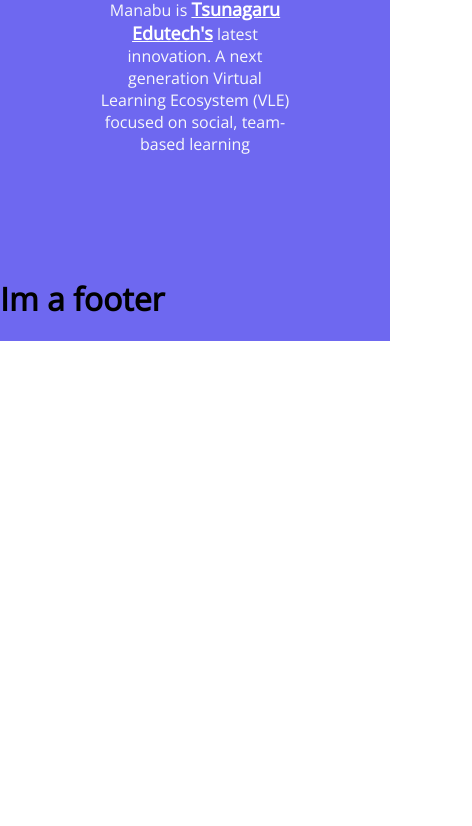
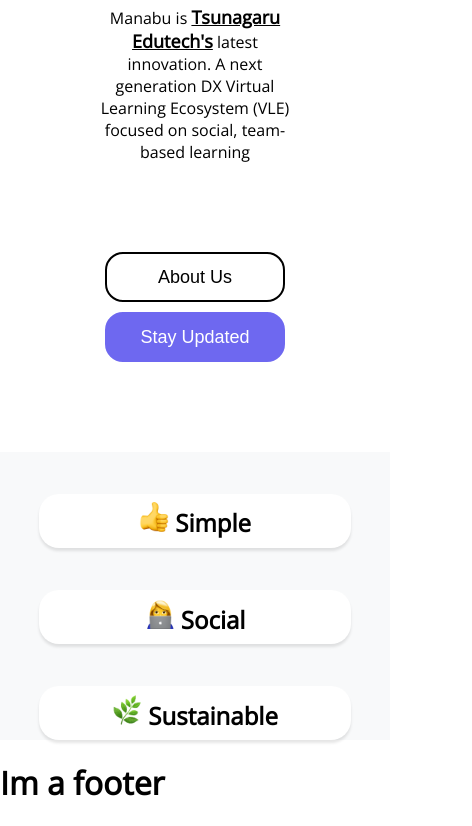
Before and after one commit to Dylaan94/Manabu, a Gatsby site: page / in a window 390 px wide. Shown: the part 497-1323 px from the top of the page, 472 px wide, since content can reach past the window. Before the commit the page ends 844 px from the top, so only its background shows below. Built offline with nearby package versions, Linux system fonts and the light colour scheme; Gatsby itself is replaced by a stand-in of ours.

Commit message:
changed styling, added logo, made cards responsive

```diff
--- /dev/null
+++ b/src/components/CustomButton.js
@@ -0,0 +1,45 @@
+import React from "react";
+import styled from "styled-components";
+import { Link } from "gatsby";
+
+export default function CustomButton({
+  onClick,
+  border,
+  color,
+  text,
+  bgColor,
+  textColor,
+  link,
+}) {
+  return (
+    <Button
+      style={{
+        border: `solid 2px ${border ? border : "black"}`,
+        backgroundColor: `${bgColor ? bgColor : "white"}`,
+        color: `${textColor ? textColor : "black"}`,
+      }}
+    >
+      <StyledLink
+        style={{ color: `${textColor ? textColor : "black"}`, fontWeight: 500 }}
+        to={link ? link : "/"}
+      >
+        {text}
+      </StyledLink>
+    </Button>
+  );
+}
+
+const Button = styled.button`
+  width: 180px;
+  min-width: 100px;
+  height: 50px;
+  border-radius: 18px;
+  margin: 5px;
+`;
+
+const StyledLink = styled(Link)`
+  text-decoration: none;
+  :visited {
+    color: black;
+  }
+`;
--- a/src/components/Layout.js
+++ b/src/components/Layout.js
@@ -12,10 +12,10 @@
   );
 }
 
-const Container = styled.body`
+const Container = styled.div`
   display: flex;
   flex-direction: column;
   width: 100vw;
   height: 100%auto;
-  background-color: #6e68f0;
+  /* background-color: #6e68f0; */
 `;
--- a/src/components/Navbar.js
+++ b/src/components/Navbar.js
@@ -2,7 +2,9 @@
 import React from "react";
 import styled from "styled-components";
 
+// image imports
 import logo from "../images/manabuLogo.png";
+
 
 const Navbar = () => {
   return (
@@ -19,6 +21,8 @@
 };
 
 const Nav = styled.nav`
+  position: sticky;
+  top: 0;
   display: flex;
   flex-direction: row;
   align-items: center;
--- a/src/pages/index.js
+++ b/src/pages/index.js
@@ -3,32 +3,65 @@
 import styled from "styled-components";
 import Typewriter from "typewriter-effect";
 
-import rocket from "../images/rocket.png";
-import { render } from "react-dom";
+// image imports
+import thumbsup from "../images/thumbsup.png";
+import woman from "../images/womanTechnologist.png";
+import herb from "../images/herb.png";
+import tsunagaruLogo from "../images/tsunagaruLogoNoBG.svg";
+import CustomButton from "../components/CustomButton";
 
 const IndexPage = () => {
   return (
     <Layout>
       <MainContainer>
         <Container>
-          <SubTitle>Goodbye, old Learning Management Systems</SubTitle>
+          <LogoDiv>
+            <Logo src={tsunagaruLogo} />
+            <SubTitle>Tsunagaru Edutech</SubTitle>
+          </LogoDiv>
           <Title>
-            <Image src={rocket} />
             <Typewriter
               onInit={(typewriter) => {
                 typewriter.typeString("Hello, Manabu").start();
               }}
             />
           </Title>
-          <Paragraph>
+          <p>
             Manabu is{" "}
-            <TsunagaruLink href="https://tsunagaru-edutech.com">
-              Tsunagaru Edutech's
-            </TsunagaruLink>{" "}
-            latest innovation. A next generation Virtual Learning Ecosystem
+            <a href="https://tsunagaru-edutech.com">Tsunagaru Edutech's</a>{" "}
+            latest innovation. A next generation DX Virtual Learning Ecosystem
             (VLE) focused on social, team-based learning
-          </Paragraph>
+          </p>
+          <ButtonDiv>
+            <CustomButton text="About Us" border="black" link="/about" />
+            <CustomButton
+              text="Stay Updated"
+              border="#6e68f0"
+              bgColor="#6e68f0"
+              textColor="white"
+            />
+          </ButtonDiv>
         </Container>
+
+        <GreyWrapper>
+          <SellingPointContainer>
+            <SectionContainer>
+              <SectionTitle>
+                <Image src={thumbsup} /> Simple
+              </SectionTitle>
+            </SectionContainer>
+            <SectionContainer>
+              <SectionTitle>
+                <Image src={woman} /> Social
+              </SectionTitle>
+            </SectionContainer>
+            <SectionContainer>
+              <SectionTitle>
+                <Image src={herb} /> Sustainable
+              </SectionTitle>
+            </SectionContainer>
+          </SellingPointContainer>
+        </GreyWrapper>
       </MainContainer>
     </Layout>
   );
@@ -39,26 +72,43 @@
   width: 100%;
   align-items: center;
   justify-content: center;
-`;
-
-const Container = styled.div`
-  margin-top: 10vh;
-  margin-bottom: 10vh;
-  width: 50%;
-  max-width: 80%;
-  text-align: center;
-  color: #f8f9fa;
+  flex-direction: column;
 `;
 
 const Title = styled.h2`
-  font-size: 36px;
+  font-size: 5.3rem;
   font-weight: 900;
+  margin-top: 0;
+  margin-bottom: 0;
 `;
 
 const SubTitle = styled.h3`
   font-size: 20px;
   font-weight: 500;
+  color: #6c757d;
   animation: fadeIn 1s;
+  @keyframes fadeIn {
+    0% {
+      opacity: 0;
+    }
+    100% {
+      opacity: 1;
+    }
+  }
+`;
+
+const LogoDiv = styled.div`
+  display: flex;
+  flex-direction: row;
+  align-items: center;
+  justify-content: center;
+`;
+
+const Logo = styled.img`
+  height: 30px;
+  text-shadow: 0 0 10px black;
+  animation: fadeIn 1s;
+  margin-right: 10px;
 
   @keyframes fadeIn {
     0% {
@@ -70,12 +120,16 @@
   }
 `;
 
-const Image = styled.img`
-  height: 30px;
-`;
+const Container = styled.div`
+  margin-top: 10vh;
+  width: 50%;
+  max-width: 80%;
+  text-align: center;
 
-const Paragraph = styled.p`
+  p {
     animation: fadeIn 1s;
+    margin-top: 2vh;
+    font-size: 1em;
 
     @keyframes fadeIn {
       0% {
@@ -85,12 +139,61 @@
         opacity: 1;
       }
     }
+  }
+
+  a {
+    font-weight: 900;
+    font-size: 18px;
+    color: black;
+  }
 `;
 
-const TsunagaruLink = styled.a`
+const ButtonDiv = styled.div`
+  margin-top: 10vh;
+  margin-bottom: 10vh;
+`;
+
+const GreyWrapper = styled.div`
+  width: 100%;
+  background-color: #f8f9fa;
+  display: flex;
+  justify-content: center;
+`;
+
+const SellingPointContainer = styled.div`
+  width: 80%;
+  display: flex;
+  flex-direction: row;
+  justify-content: space-between;
+
+  @media screen and (max-width: 1200px) {
+    flex-direction: column;
+  }
+`;
+
+const SectionContainer = styled.div`
+  height: auto;
+  width: 33%;
+  margin-top: 5vh;
+  border-radius: 20px;
+  box-shadow: 0 3px 3px rgba(0, 0, 0, 0.1);
+  background-color: white;
+
+  @media screen and (max-width: 1200px) {
+    width: 100%;
+  }
+`;
+
+const SectionTitle = styled.h3`
+  font-size: 24px;
   font-weight: 900;
-  font-size: 18px;
-  color: white;
+  text-align: center;
+  padding: 1vh;
+  margin: 0;
+`;
+
+const Image = styled.img`
+  height: 30px;
 `;
 
 export default IndexPage;
```
Also changed, not shown: src/images/AWSmember.svg (added), src/images/TsunagaruLogoNoBG.svg (added), src/images/herb.png (added), src/images/thumbsup.png (added), src/images/tsunagarulogo.svg (added), src/images/womanTechnologist.png (added), 2 other files. Lines whose indentation alone changed are shown as unchanged.
